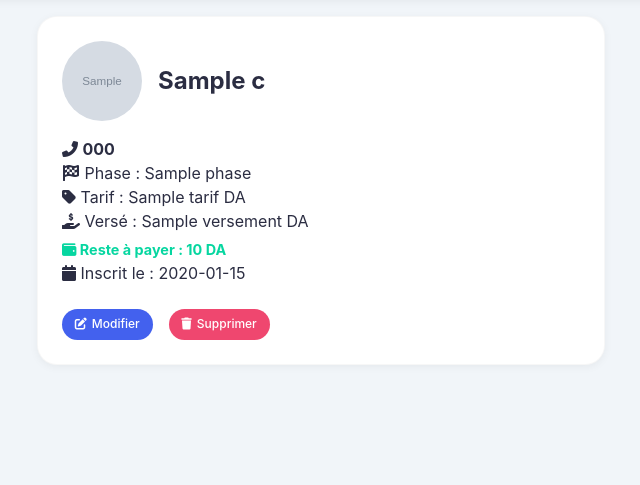
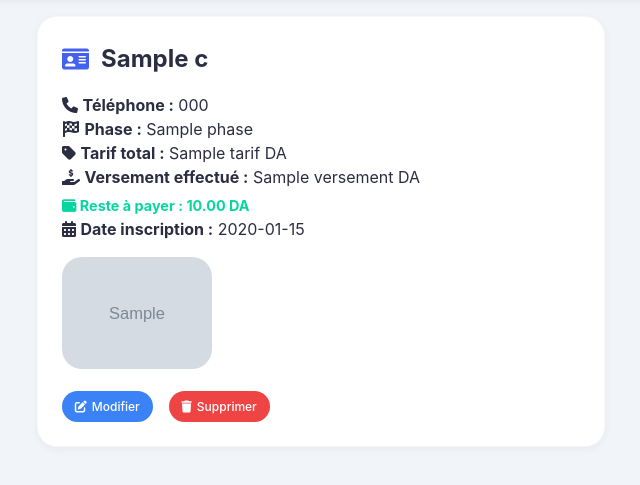
Before and after one commit to khaledguidjii-crypto/utoecole-app-v2, a Flask app: template templates/candidat_detail.html in a window 1280 px wide. Shown: the part 87-572 px from the top of the page, without its empty margins (319-959 px from the left). Run offline with Flask 3, Linux system fonts and the light colour scheme; the template is opened without the code that fills it: most values are stand-ins (such as "Sample title", 1, 10 or a date in 2020); grey boxes marked "Sample" are stand-in pictures; parts of the project's set-up code (start-up, migrations or seed data) failed here and were passed over.

Commit message:
Add files via upload

```diff
--- a/app.py
+++ b/app.py
@@ -7,7 +7,6 @@ from supabase import create_client
 app = Flask(__name__)
 app.secret_key = os.urandom(24)
 
-# Variables d'environnement
 SUPABASE_URL = os.environ.get("SUPABASE_URL")
 SUPABASE_PUBLISHABLE_KEY = os.environ.get("SUPABASE_PUBLISHABLE_KEY")
 
@@ -18,7 +17,6 @@ supabase = create_client(SUPABASE_URL, SUPABASE_PUBLISHABLE_KEY)
 
 # ---------- Fonctions utilitaires ----------
 def get_current_user():
-    """Retourne l'utilisateur connecté depuis la session"""
     return session.get("user")
 
 def is_admin():
@@ -33,6 +31,18 @@ def add_notification(message, type_notif, lien=None):
         "lu": False
     }).execute()
 
+def log_action(action, details, candidat_id=None, montant=None):
+    """Enregistre chaque action dans la table audit_log (admin seulement pour consultation)"""
+    user = get_current_user()
+    if user:
+        supabase.table("audit_log").insert({
+            "action": action,
+            "details": details,
+            "candidat_id": candidat_id,
+            "montant": montant,
+            "user_email": user["email"]
+        }).execute()
+
 def update_solde(montant, description, type_transaction, candidat_id=None, employe="systeme"):
     caisse_rows = supabase.table("caisse").select("id, solde").execute().data
     if not caisse_rows:
@@ -44,7 +54,6 @@ def update_solde(montant, description, type_transaction, candidat_id=None, emplo
         solde_actuel = caisse_rows[0]["solde"]
 
     nouveau_solde = solde_actuel + montant
-
     supabase.table("caisse").update({
         "solde": nouveau_solde,
         "updated_at": datetime.now().isoformat()
@@ -92,7 +101,7 @@ def logout():
     flash("Déconnecté")
     return redirect(url_for("login"))
 
-# ---------- Routes principales ----------
+# ---------- Routes candidats ----------
 def get_all_candidats():
     return supabase.table("candidats").select("*").order("created_at", desc=True).execute().data
 
@@ -140,13 +149,16 @@ def add_candidat():
             "tarif": tarif,
             "versement": versement,
             "photo_url": photo_url,
-            "created_by": get_current_user()["email"]  # stocke l'email complet
+            "created_by": get_current_user()["email"],
+            "updated_by": get_current_user()["email"]
         }
         result = supabase.table("candidats").insert(data).execute()
         candidat_id = result.data[0]["id"]
 
+        log_action("ajout_candidat", f"Ajout candidat {nom} (tel: {telephone}, phase: {phase}, tarif: {tarif}, versement initial: {versement})", candidat_id)
+
         add_notification(
-            message=f"Nouveau candidat : {nom} (tél. {telephone}) par {get_current_user()['email'].split('@')[0]}",
+            message=f"Nouveau candidat : {nom} par {get_current_user()['email'].split('@')[0]}",
             type_notif="candidat",
             lien=f"/candidat/{candidat_id}"
         )
@@ -170,7 +182,7 @@ def candidat_detail(candidat_id):
     if not candidat:
         flash("Candidat introuvable")
         return redirect(url_for("index"))
-    return render_template("candidat_detail.html", c=candidat)
+    return render_template("candidat_detail.html", c=candidat, admin=is_admin())
 
 @app.route("/edit/<candidat_id>", methods=["GET", "POST"])
 def edit_candidat(candidat_id):
@@ -203,6 +215,7 @@ def edit_candidat(candidat_id):
                 photo_url = supabase.storage.from_("photos_candidats").get_public_url(filename)
 
         ancien_versement = candidat["versement"]
+        difference = 0
         if versement != ancien_versement:
             difference = versement - ancien_versement
             update_solde(
@@ -220,8 +233,11 @@ def edit_candidat(candidat_id):
             "tarif": tarif,
             "versement": versement,
             "photo_url": photo_url,
-            "updated_at": datetime.now().isoformat()
+            "updated_at": datetime.now().isoformat(),
+            "updated_by": get_current_user()["email"]
         }).eq("id", candidat_id).execute()
+
+        log_action("modification_candidat", f"Modification candidat {candidat['nom']} (ID {candidat_id}) : nouveau nom={nom}, tel={telephone}, phase={phase}, tarif={tarif}, versement={versement} (différence caisse={difference})", candidat_id)
 
         flash("Modifié")
         return redirect(url_for("candidat_detail", candidat_id=candidat_id))
@@ -231,6 +247,9 @@ def edit_candidat(candidat_id):
 def delete_candidat(candidat_id):
     if not get_current_user():
         return redirect(url_for("login"))
+    candidat = get_candidat_by_id(candidat_id)
+    if candidat:
+        log_action("suppression_candidat", f"Suppression candidat {candidat['nom']} (ID {candidat_id})", candidat_id)
     supabase.table("candidats").delete().eq("id", candidat_id).execute()
     flash("Supprimé")
     return redirect(url_for("index"))
@@ -269,15 +288,16 @@ def add_mouvement():
         montant = -abs(float(request.form["montant"]))
         employe = request.form["employe"]
         update_solde(montant, description, "depense", employe=employe)
+        log_action("retrait_caisse", f"Retrait de {abs(montant)} DA par {employe} : {description}")
         flash("Mouvement enregistré")
         return redirect(url_for("caisse"))
     return render_template("mouvement_form.html")
 
-# ---------- Admin : réinitialisation, ajustement caisse et rapports ----------
+# ---------- Admin : réinitialisation, ajustement, rapports, journal ----------
 @app.route("/admin/reset_caisse", methods=["POST"])
 def reset_caisse():
     if not is_admin():
-        flash("Accès réservé à l'administrateur (Khaled)")
+        flash("Accès réservé à l'administrateur")
         return redirect(url_for("caisse"))
     caisse_row = supabase.table("caisse").select("id").execute().data[0]
     supabase.table("caisse").update({"solde": 0, "updated_at": datetime.now().isoformat()}).eq("id", caisse_row["id"]).execute()
@@ -287,6 +307,7 @@ def reset_caisse():
         "type": "reset",
         "created_by": get_current_user()["email"]
     }).execute()
+    log_action("reset_caisse", "Caisse réinitialisée à 0 DA")
     add_notification("Caisse réinitialisée par l'administrateur", "caisse", "/caisse")
     flash("Caisse remise à zéro")
     return redirect(url_for("caisse"))
@@ -296,13 +317,11 @@ def ajuster_caisse():
     if not is_admin():
         flash("Accès réservé à l'administrateur")
         return redirect(url_for("caisse"))
-
     montant = float(request.form["montant"])
     description = request.form["description"]
     employe = "admin (" + get_current_user()["email"].split('@')[0] + ")"
-
     update_solde(montant, description, "ajustement_admin", employe=employe)
-
+    log_action("ajustement_caisse", f"Ajustement manuel de {montant} DA : {description}")
     flash(f"Caisse ajustée de {montant} DA : {description}")
     return redirect(url_for("caisse"))
 
@@ -320,6 +339,14 @@ def admin_rapports():
     resets = supabase.table("transactions").select("*").eq("type", "reset").order("date", desc=True).execute().data
     return render_template("admin_rapports.html", totals=totals, resets=resets)
 
+@app.route("/admin/journal")
+def admin_journal():
+    if not is_admin():
+        flash("Accès réservé à l'administrateur")
+        return redirect(url_for("index"))
+    logs = supabase.table("audit_log").select("*").order("created_at", desc=True).limit(200).execute().data
+    return render_template("journal.html", logs=logs)
+
 if __name__ == "__main__":
     port = int(os.environ.get("PORT", 10000))
     app.run(host="0.0.0.0", port=port)
--- a/templates/base.html
+++ b/templates/base.html
@@ -16,11 +16,12 @@
             <a href="/notifications"><i class="fas fa-bell"></i> Notifications <span id="notif-badge" style="display:none;">0</span></a>
             {% if session.user and session.user.email == 'khaled@autoecole.com' %}
                 <a href="/admin/rapports"><i class="fas fa-chart-bar"></i> Admin</a>
+                <a href="/admin/journal"><i class="fas fa-history"></i> Journal</a>
             {% endif %}
             <a href="/logout"><i class="fas fa-sign-out-alt"></i> Déconnexion</a>
         </div>
         <div style="font-size:0.8rem; color:#ddd; margin-top:5px;">
-            👤 {{ session.user.email if session.user else '' }}
+            👤 {{ session.user.email.split('@')[0] if session.user else '' }}
         </div>
     </nav>
     <div class="container">
--- a/templates/candidat_detail.html
+++ b/templates/candidat_detail.html
@@ -1,21 +1,27 @@
 {% extends "base.html" %}
 {% block content %}
 <div class="card">
-    <div style="display: flex; align-items: center; gap: 1rem; margin-bottom: 1rem;">
-        <img src="{{ c.photo_url or 'https://ui-avatars.com/api/?background=4361ee&color=fff&name=' + c.nom|urlencode }}" alt="Photo" style="width: 80px; height: 80px; border-radius: 50%; object-fit: cover;">
-        <h2 style="margin:0;">{{ c.nom }}</h2>
-    </div>
-    <div style="margin-top: 1rem;">
-        <p><i class="fas fa-phone-alt"></i> <strong>{{ c.telephone }}</strong></p>
-        <p><i class="fas fa-flag-checkered"></i> Phase : {{ c.phase|capitalize }}</p>
-        <p><i class="fas fa-tag"></i> Tarif : {{ c.tarif }} DA</p>
-        <p><i class="fas fa-hand-holding-usd"></i> Versé : {{ c.versement }} DA</p>
-        <p class="reste"><i class="fas fa-wallet"></i> Reste à payer : {{ "%.0f"|format(c.tarif - c.versement) }} DA</p>
-        <p><i class="fas fa-calendar"></i> Inscrit le : {{ c.created_at[:10] }}</p>
-    </div>
-    <div style="display: flex; gap: 1rem; margin-top: 1.5rem;">
-        <a href="/edit/{{ c.id }}" class="btn-detail" style="background:#4361ee;"><i class="fas fa-edit"></i> Modifier</a>
-        <a href="/delete/{{ c.id }}" class="btn-detail" style="background:#ef476f;" onclick="return confirm('Supprimer ?')"><i class="fas fa-trash"></i> Supprimer</a>
+    <h2><i class="fas fa-id-card"></i> {{ c.nom }}</h2>
+    <p><i class="fas fa-phone"></i> <strong>Téléphone :</strong> {{ c.telephone }}</p>
+    <p><i class="fas fa-flag-checkered"></i> <strong>Phase :</strong> {{ c.phase|capitalize }}</p>
+    <p><i class="fas fa-tag"></i> <strong>Tarif total :</strong> {{ c.tarif }} DA</p>
+    <p><i class="fas fa-hand-holding-usd"></i> <strong>Versement effectué :</strong> {{ c.versement }} DA</p>
+    <p class="reste"><i class="fas fa-wallet"></i> <strong>Reste à payer :</strong> {{ "%.2f"|format(c.tarif - c.versement) }} DA</p>
+    <p><i class="fas fa-calendar-alt"></i> <strong>Date inscription :</strong> {{ c.created_at[:10] if c.created_at else '' }}</p>
+
+    {# Traçabilité réservée à l'admin #}
+    {% if admin %}
+        <hr>
+        <p><i class="fas fa-user-plus"></i> <strong>Ajouté par :</strong> {{ c.created_by.split('@')[0] if c.created_by else 'inconnu' }}</p>
+        <p><i class="fas fa-user-edit"></i> <strong>Dernière modification par :</strong> {{ c.updated_by.split('@')[0] if c.updated_by else 'jamais modifié' }}</p>
+    {% endif %}
+
+    {% if c.photo_url %}
+        <div style="margin: 1rem 0;"><img src="{{ c.photo_url }}" width="150" style="border-radius: 20px;"></div>
+    {% endif %}
+    <div style="display: flex; gap: 1rem; margin-top: 1rem;">
+        <a href="/edit/{{ c.id }}" class="btn-detail" style="background:#3b82f6; color:white;"><i class="fas fa-edit"></i> Modifier</a>
+        <a href="/delete/{{ c.id }}" class="btn-detail" style="background:#ef4444; color:white;" onclick="return confirm('Supprimer définitivement ?')"><i class="fas fa-trash"></i> Supprimer</a>
     </div>
 </div>
 {% endblock %}
```
Also changed, not shown: templates/admin_rapports.html (+7 -4 lines), templates/journal.html (added, +23 -0 lines).
